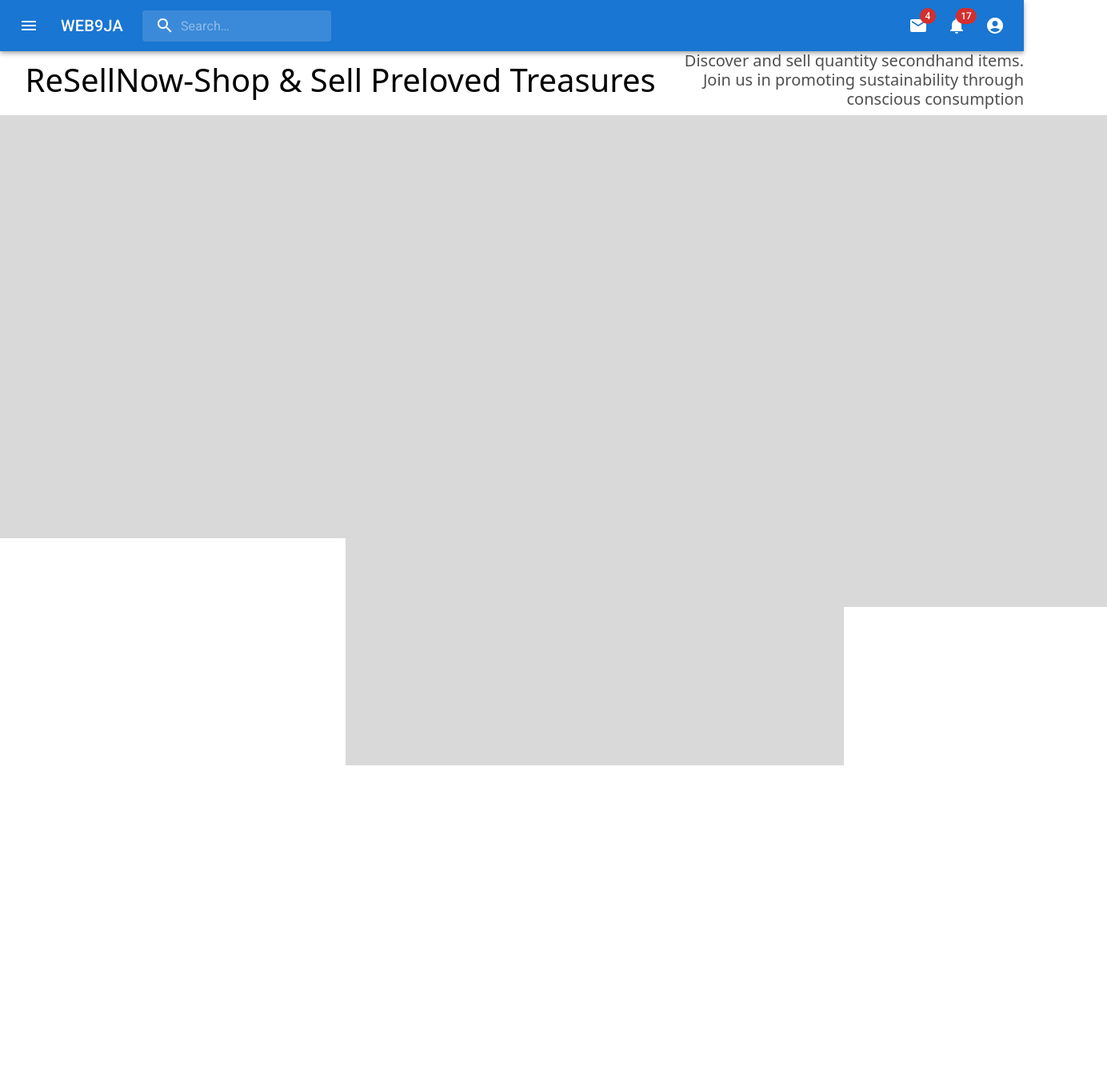
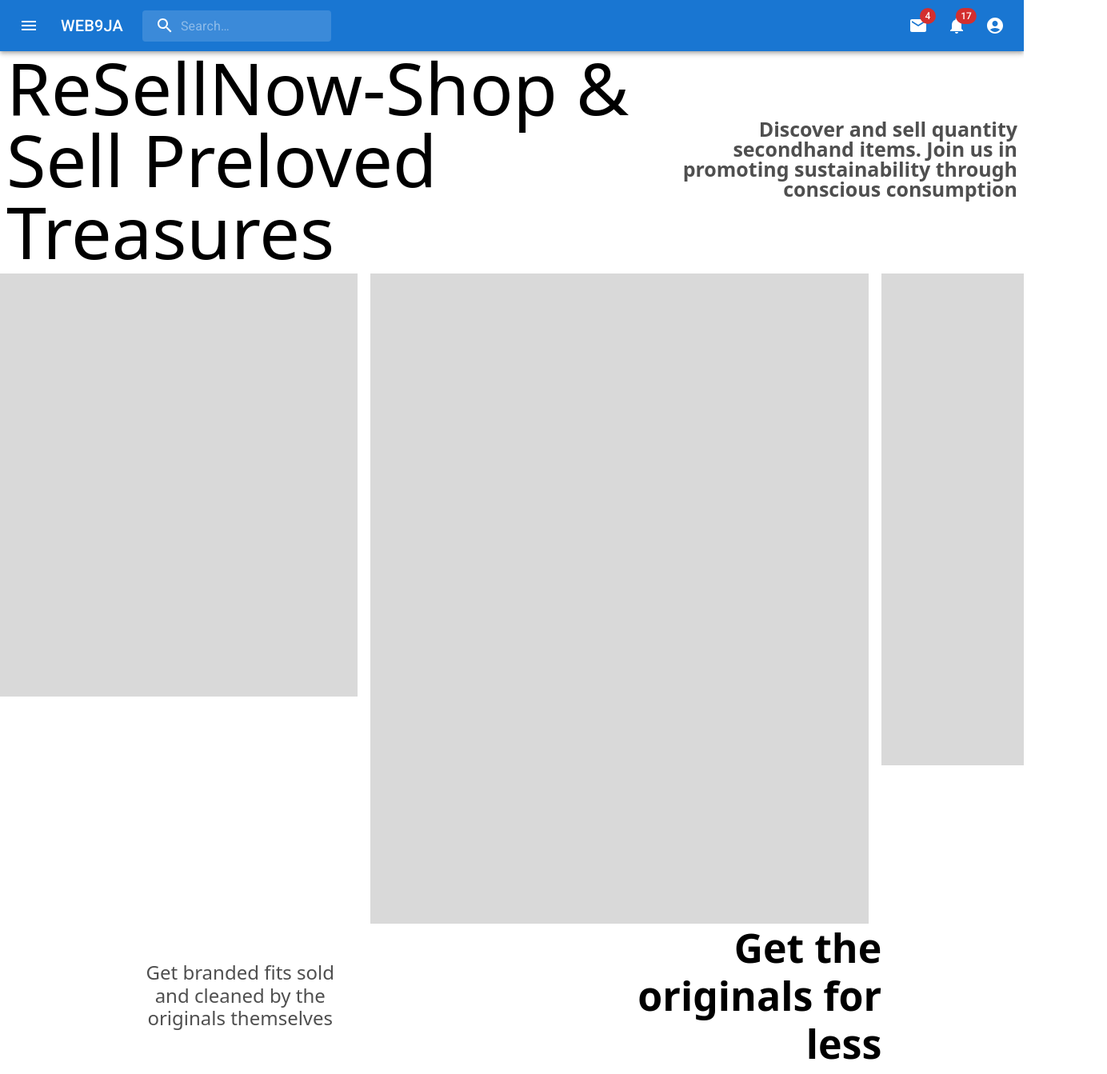
Before and after one commit to y-adeleke/Used-Products-Site-Web9ja-, a React (Create React App) app in the folder web9ja/: page / in a window 1280 px wide. Shown: the whole page at 80% size, 1384 px wide, since content can reach past the window. Before the commit the page ends 957 px from the top, so only its background shows below. Built offline with nearby package versions, Linux system fonts and the light colour scheme.

Commit message:
some changes

```diff
--- a/web9ja/src/components/landing page/LandingPage.js
+++ b/web9ja/src/components/landing page/LandingPage.js
@@ -15,31 +15,25 @@ const LandingPage = () => {
         </div>
       </div>
       <div className={classes.bottom}>
-
-        <Grid container spacing={2}>
-
-            <Grid item xs={4}>
-              <div className={classes.firstGrid}>
-              </div>
-            </Grid>
+        <div className={classes.firstItem}></div>
+        <div className={classes.secondItem}></div>
+        <div className={classes.thirdItem}></div>
+      </div>
 
 
-            <Grid item xs={4}>
-              <div className={classes.secondGrid}>
+      <div className={classes.top}>
+      <div className={classes.leftSection1}>
+        <h4> Get branded fits sold and cleaned by the originals themselves</h4>
+      </div>
 
-              </div>
-            </Grid>
+      <div className={classes.RightSection1}>
+       <h4>Get the originals for less</h4>
+      </div>
 
 
-            <Grid item xs={4}>
-              <div className={classes.thirdGrid}>
+      </div>
+    </div>
 
-              </div>
-            </Grid>
-          </Grid>
-      </div>
-
-    </div>
   );
 };
 export default LandingPage;
--- a/web9ja/src/components/landing page/LandingPage.module.css
+++ b/web9ja/src/components/landing page/LandingPage.module.css
@@ -14,45 +14,66 @@
 }
 
 .bottom{
-    display: flex;
-    flex-direction: row;
-
+    display: grid;
+    grid-template-columns: 1fr 1fr 1fr;
+    gap: 1rem;
+    overflow: hidden;
 }
-.firstGrid{
+.firstItem{
     width: 447px;
     height: 529px;
     flex-shrink: 0;
     background: #D9D9D9;
 }
-.secondGrid{
+.secondItem{
     width: 623px;
     height: 813px;
     flex-shrink: 0;
     background: #D9D9D9;
 }
-.thirdGrid{
+.thirdItem{
     width: 520px;
     height: 615px;
     flex-shrink: 0;
     background: #D9D9D9;
 }
 
-.leftSection{
-    width: 68.5rem;
+.leftSection h1{
+    width: 50.5rem;
+    text-align: left;
     color: #000;
-    font-size: 100px;
+    font-size: 90px;
     font-style: normal;
-    font-weight: 755;
-    line-height: 120%; /* 120px */
+    font-weight: 400;
+    line-height: 100%; /* 120px */
 }
 
-.RightSection
-{
-    width: 34.5rem;
+.RightSection h5{
+    width: 27.5rem;
     color: #4F4F4F;
     text-align: right;
+    font-size: 25px;
+    font-style: normal;
+    font-weight: 551;
+    line-height: 100%; /* 44.8px */
+}
+.leftSection1{
+    color: #4F4F4F;
+
     font-size: 32px;
     font-style: normal;
     font-weight: 551;
     line-height: 140%; /* 44.8px */
+    width: 245px;
 }
+
+.RightSection1 h4{
+    width: 20.25rem;
+    color: #000;
+    text-align: right;
+    font-size: 50px;
+    font-style: normal;
+    font-weight: 700;
+    line-height: 120%; /* 96px */
+
+}
```
